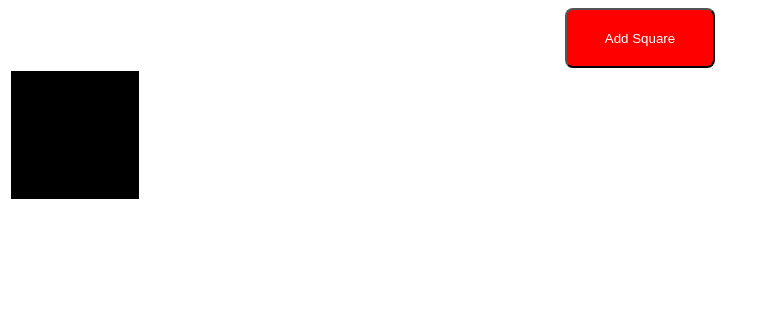
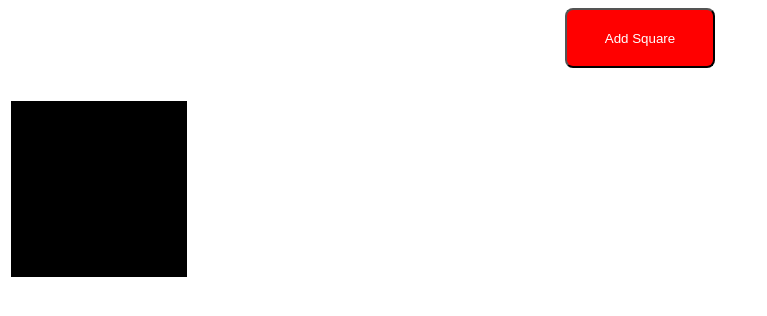
Before and after one commit to jmuhamm5/Square-Lab, a plain HTML site: page index.html in a window 1280 px wide. Both pictures are taken after a click on the button "Add Square". Shown: the whole page, without its empty margins (0-767 px from the left). Drawn offline with Linux system fonts and the light colour scheme.

Commit message:
New Edits1

```diff
--- a/index.js
+++ b/index.js
@@ -12,14 +12,13 @@ function addSquareBox(){
   boxArea.appendChild(squareBox);
 
 
+  squareBox.addEventListener('mouseover', function(){
+      squareBox.innerText = squareBox.id;
+  });
+
 
   squareBox.addEventListener('mouseout', function(){
       squareBox.innerText = "";
-  });
-
-
-  squareBox.addEventListener('mouseover', function(){
-      squareBox.innerText = squareBox.id;
   });
 
 
--- a/style.css
+++ b/style.css
@@ -3,9 +3,9 @@
   background-color: #000;
   float: left;
   text-align: center;
-  line-height: 4rem;
-  width: 8rem;
-  height: 8rem;
+  line-height: 11rem;
+  width: 11rem;
+  height: 11rem;
   margin: .2rem;
   color: #fff;
   font-size:  5rem;
@@ -17,7 +17,7 @@ button {
   border-radius: 8px;
   width: 150px;
   display: block;
-  margin: 0 auto;
+  margin: 0 auto 30px auto;
   z-index: 5;
   background-color: red;
   color: #fff;
```
